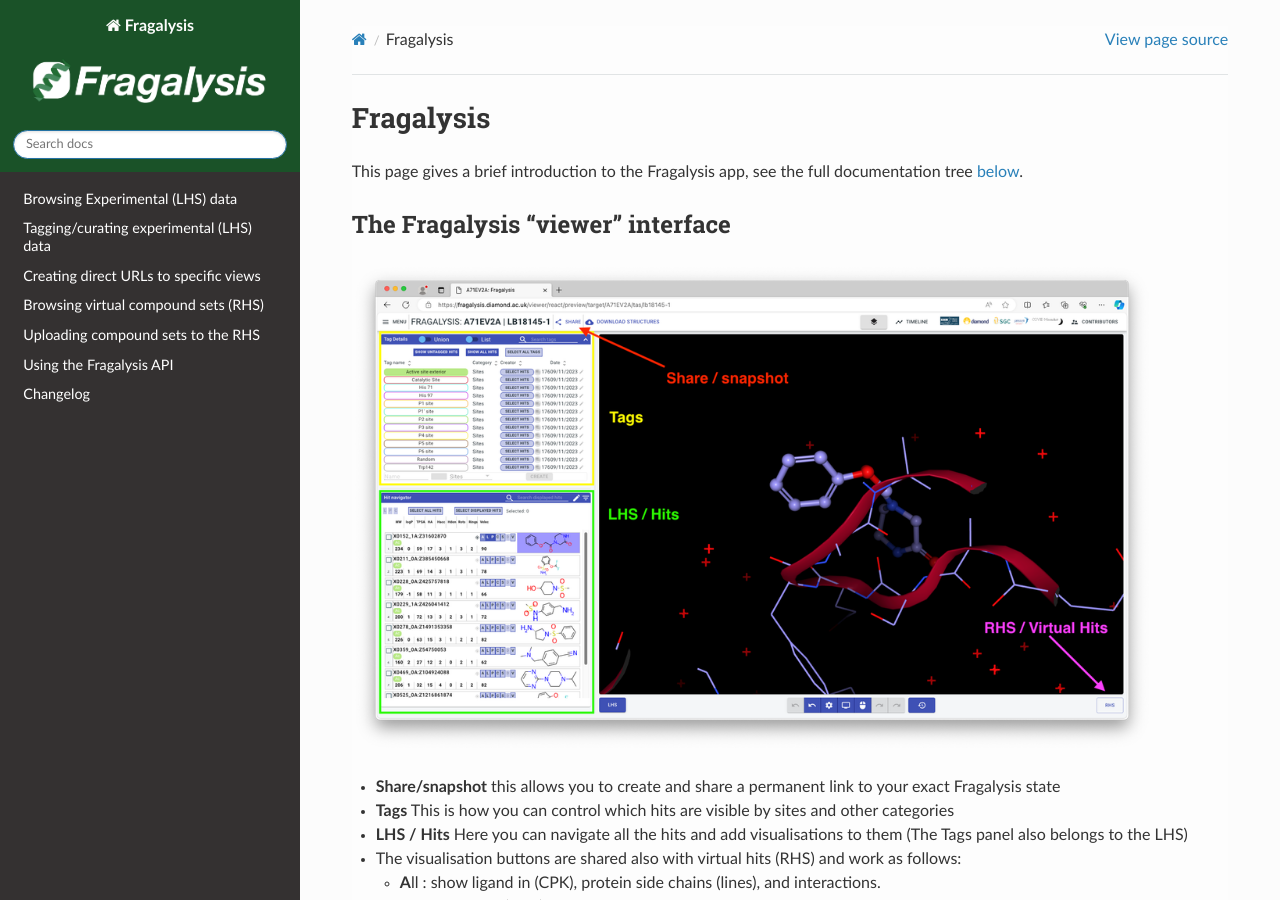
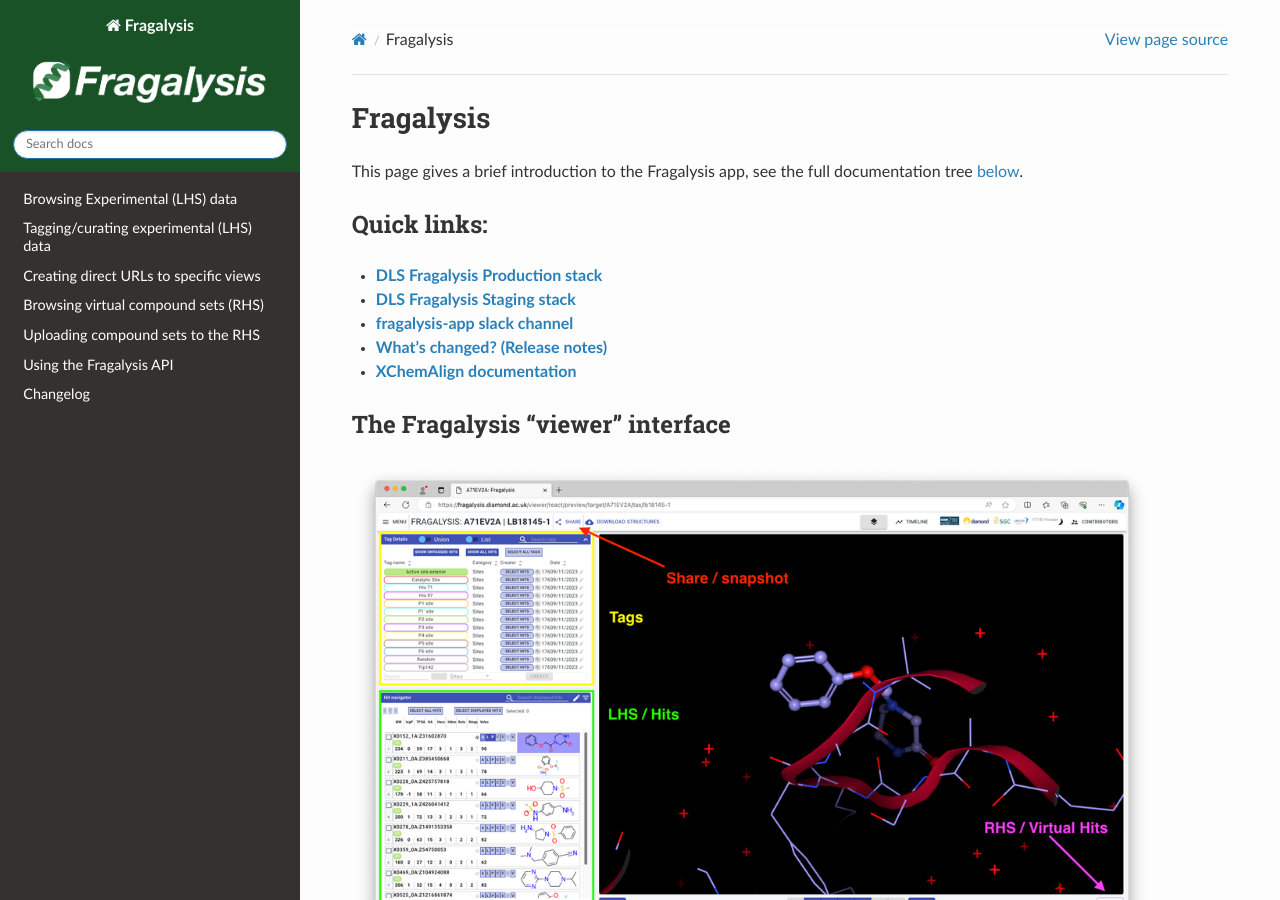
Before and after one commit to xchem/fragalysis, a Sphinx documentation site: the page built from docs/source/index.md, in a window 1280 px wide and 900 px high. Built offline with Sphinx 7.4.7 and the Read the Docs theme 3.1.0, drawn with Linux system fonts in a browser that asks for light colours; formulas are drawn with MathJax 3.

Commit message:
quick links

```diff
--- a/docs/source/index.md
+++ b/docs/source/index.md
@@ -2,6 +2,14 @@
 # Fragalysis
 
 This page gives a brief introduction to the Fragalysis app, see the full documentation tree [below](#documentation-pages).
+
+## Quick links:
+
+- [**DLS Fragalysis Production stack**](https://fragalysis.diamond.ac.uk)
+- [**DLS Fragalysis Staging stack**](https://fragalysis.xchem.diamond.ac.uk)
+- [**fragalysis-app slack channel**](https://xchem-workspace.slack.com/archives/C02RCMA6S0Z)
+- [**What's changed? (Release notes)**](changelog)
+- [**XChemAlign documentation**](https://xchem-align.readthedocs.io/en/latest/USER-GUIDE.html)
 
 ## The Fragalysis "viewer" interface
 
```
